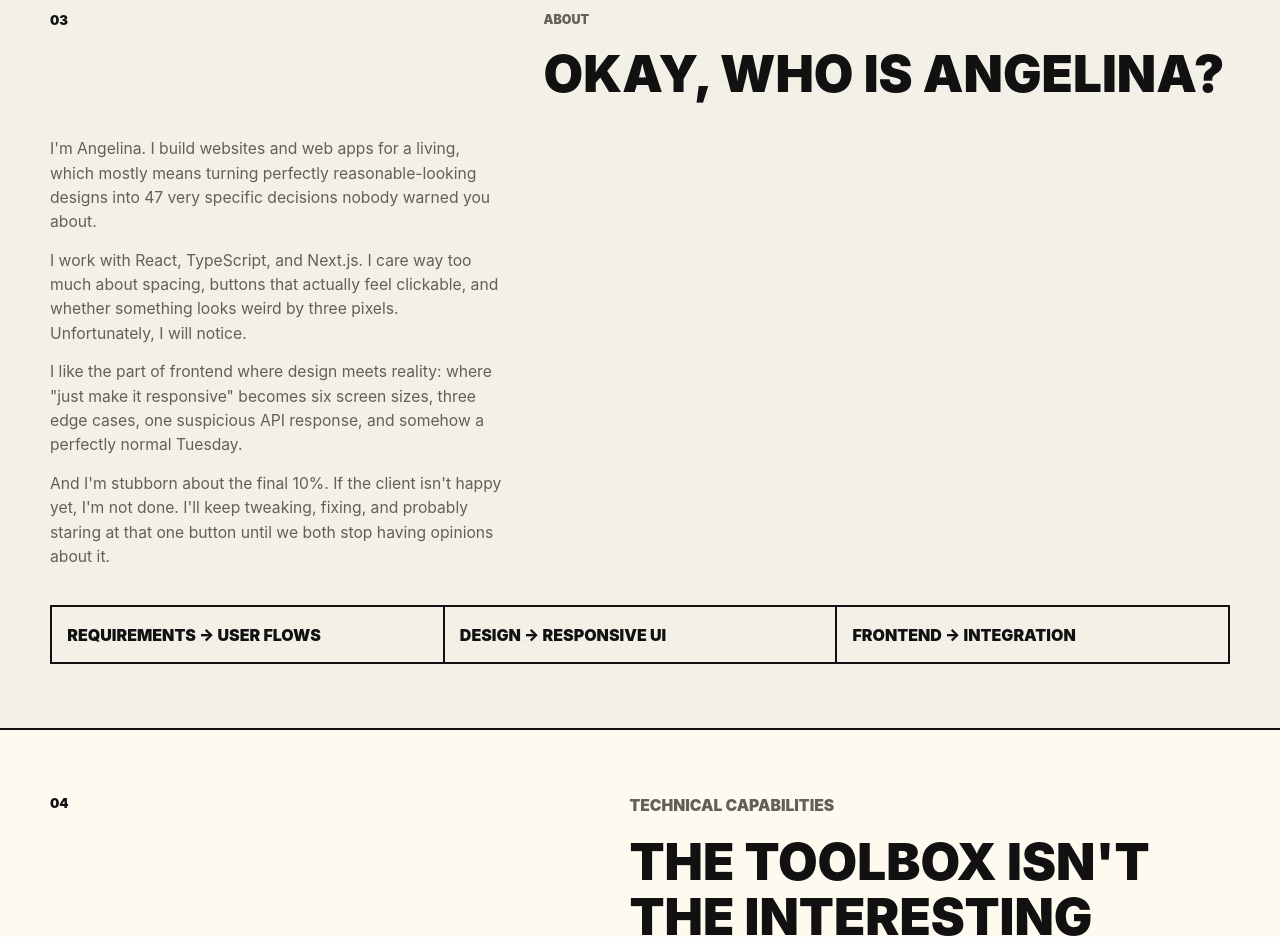
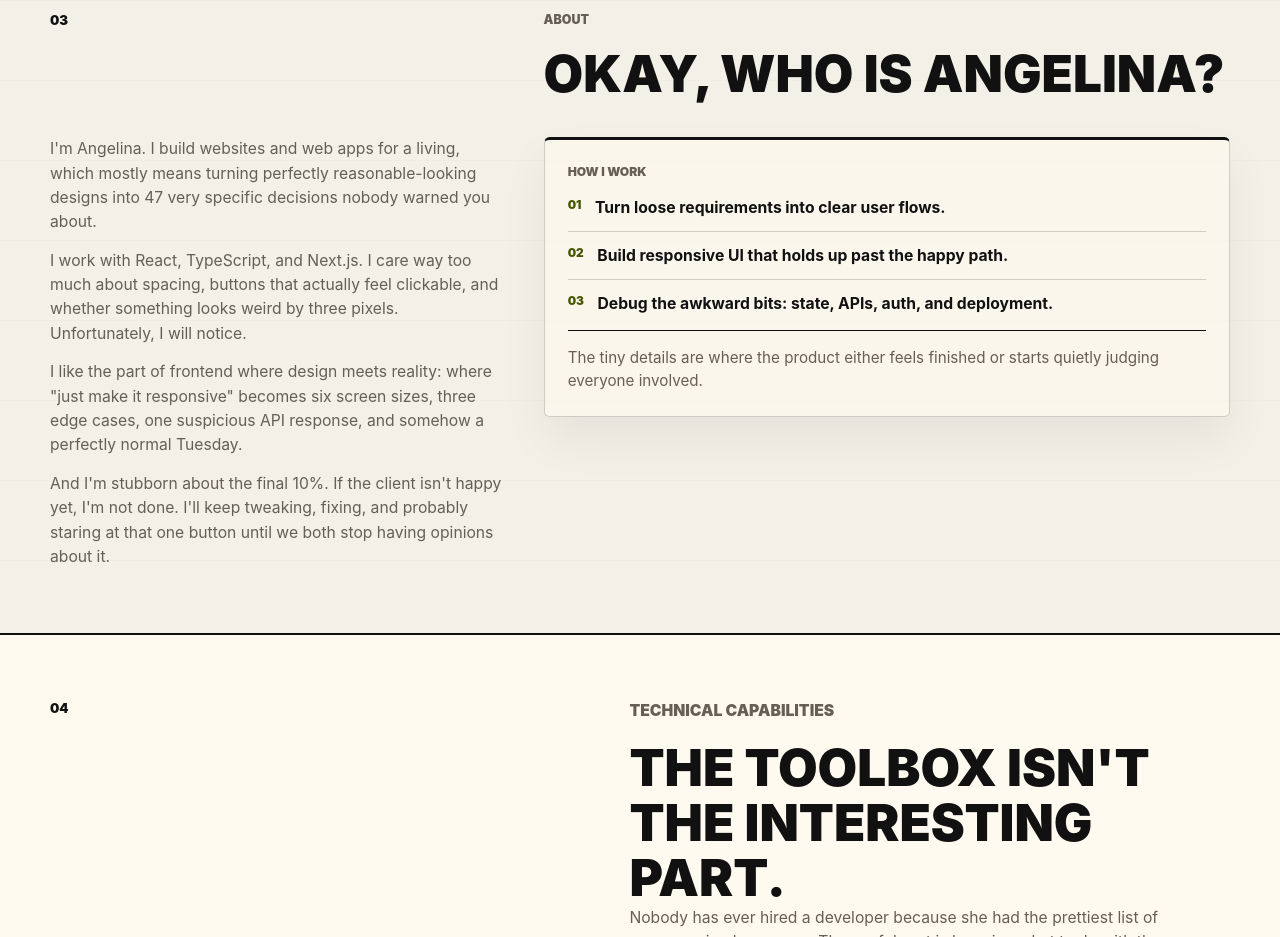
Before and after one commit to angelinamai/angelinamai.com, a React (Vite) app: page / in a window 1280 px wide. Shown: the part 5440-6377 px from the top of the page. Built offline with nearby package versions, Linux system fonts and the light colour scheme.

Commit message:
Refine About section working style content and layout

```diff
--- a/src/App.tsx
+++ b/src/App.tsx
@@ -533,11 +533,27 @@ function AboutSection() {
         </p>
       </div>
 
-      <div className="about-section__rules" aria-label="Working style">
-        <p>Requirements → user flows</p>
-        <p>Design → responsive UI</p>
-        <p>Frontend → integration</p>
-      </div>
+      <aside className="about-section__rules" aria-label="Working style">
+        <p className="about-section__rules-kicker">How I work</p>
+        <ul>
+          <li>
+            <span>01</span>
+            <strong>Turn loose requirements into clear user flows.</strong>
+          </li>
+          <li>
+            <span>02</span>
+            <strong>Build responsive UI that holds up past the happy path.</strong>
+          </li>
+          <li>
+            <span>03</span>
+            <strong>Debug the awkward bits: state, APIs, auth, and deployment.</strong>
+          </li>
+        </ul>
+        <p className="about-section__rules-note">
+          The tiny details are where the product either feels finished or starts
+          quietly judging everyone involved.
+        </p>
+      </aside>
     </section>
   );
 }
--- a/src/index.css
+++ b/src/index.css
@@ -700,21 +700,68 @@ a {
 }
 
 .about-section__rules {
-  grid-column: 1 / -1;
   display: grid;
-  grid-template-columns: repeat(3, minmax(0, 1fr));
-  border-top: 2px solid var(--ink);
-  border-left: 2px solid var(--ink);
+  align-self: start;
+  gap: 1rem;
+  border: 1px solid var(--line-soft);
+  border-top: 3px solid var(--ink);
+  border-radius: var(--radius);
+  background: rgba(255, 250, 240, 0.58);
+  padding: clamp(1.15rem, 1.8vw, 1.65rem);
+  box-shadow: 0 1.4rem 3rem rgba(17, 17, 17, 0.06);
 }
 
-.about-section__rules p {
+.about-section__rules-kicker {
   margin: 0;
-  border-right: 2px solid var(--ink);
-  border-bottom: 2px solid var(--ink);
-  padding: 0.95rem;
-  font-size: 1rem;
+  color: var(--muted);
+  font-size: 0.76rem;
   font-weight: 950;
   text-transform: uppercase;
+}
+
+.about-section__rules ul {
+  display: grid;
+  margin: 0;
+  padding: 0;
+  list-style: none;
+}
+
+.about-section__rules li {
+  display: grid;
+  grid-template-columns: auto minmax(0, 1fr);
+  gap: 0.85rem;
+  margin: 0;
+  border-top: 1px solid var(--line-soft);
+  padding: 0.8rem 0;
+}
+
+.about-section__rules li:first-child {
+  border-top: 0;
+  padding-top: 0;
+}
+
+.about-section__rules li:last-child {
+  padding-bottom: 0;
+}
+
+.about-section__rules span {
+  color: #455600;
+  font-size: 0.74rem;
+  font-weight: 950;
+}
+
+.about-section__rules strong {
+  font-size: clamp(0.98rem, 1.05vw, 1.08rem);
+  line-height: 1.35;
+}
+
+.about-section__rules-note {
+  margin: 0;
+  border-top: 1px solid var(--ink);
+  padding-top: 1rem;
+  color: var(--muted);
+  font-size: clamp(0.95rem, 1vw, 1.03rem);
+  line-height: 1.5;
 }
 
 .skills-section {
```
